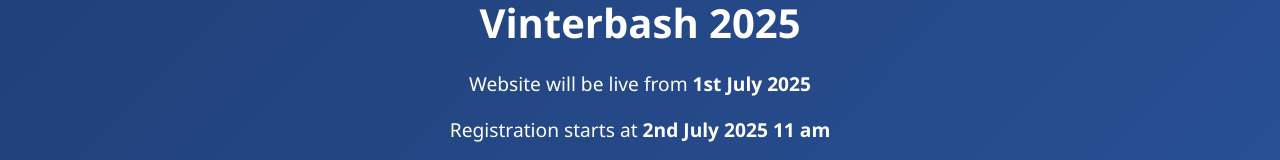
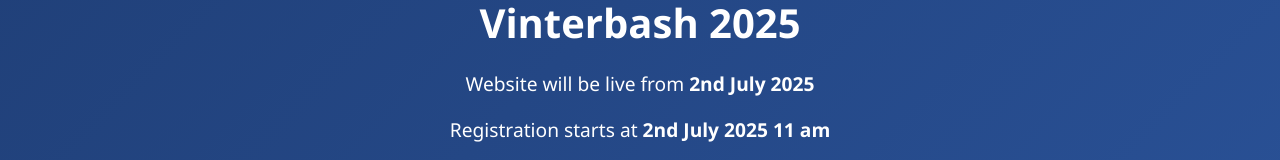
Before and after one commit to shrihariss29/Loading-vinter2k25, a React (Create React App) app: page / in a window 1280 px wide. Shown: the part 438-598 px from the top of the page. Built offline with nearby package versions, Linux system fonts and the light colour scheme.

Commit message:
Update App.js

```diff
--- a/src/App.js
+++ b/src/App.js
@@ -6,7 +6,7 @@ function App() {
       <div className="loading-content">
           <img src={sc} alt="Sand clock" className="rotating-image"/>
         <h1>Vinterbash 2025</h1>
-        <p>Website will be live from <strong>1st July 2025</strong></p>
+        <p>Website will be live from <strong>2nd July 2025</strong></p>
     <p>Registration starts at <strong>2nd July 2025 11 am</strong></p>
       </div>
     </div>
```
